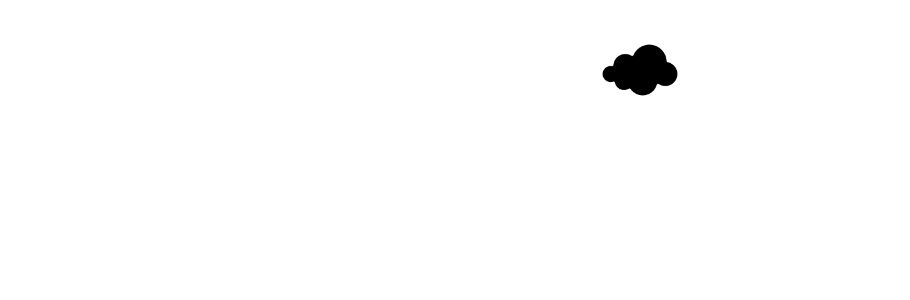
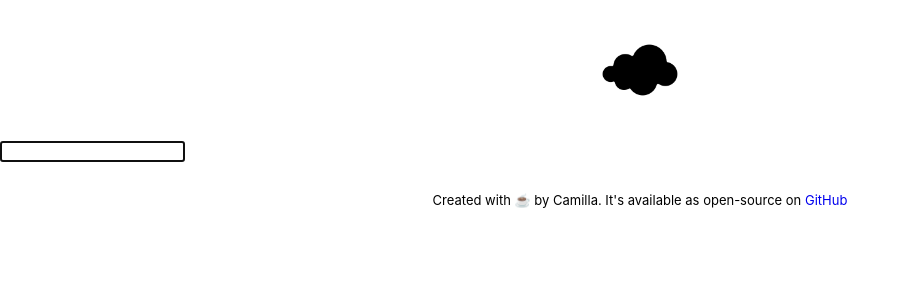
Before and after one commit to hicamilla/new-dictionary, a React (Create React App) app: page / in a window 1280 px wide. Shown: the top 300 px of the page, without its empty margins (0-910 px from the left). Built offline with nearby package versions, Linux system fonts and the light colour scheme; a web font is replaced by a local one.

Commit message:
# 2 Search engine

```diff
--- a/src/App.js
+++ b/src/App.js
@@ -1,12 +1,23 @@
 import logo from './logo.png';
 import './App.css';
+import Dictionary from "./Dictionary";
+import Footer from "./Footer";
+
+
 
 export default function App() {
   return (
     <div className="App">
-      <header className="App-header">
-        <img src={logo} className="App-logo img-fluid" alt="logo" />
-      </header>
+      <div className="container">
+          <header className="App-header"> <img src={logo} className="App-logo img-fluid" alt="logo" />
+        </header>
+        <main>
+          <Dictionary />
+        </main>
+        <footer>
+          <Footer />
+      </footer>
+      </div>
     </div>
   );
 }
--- /dev/null
+++ b/src/Dictionary.js
@@ -0,0 +1,23 @@
+import React, {useState} from "react";
+import "./Dictionary.css"
+
+export default function Dictionary() {
+  let [keyword, setKeyword] = useState("");
+
+  function search(event) {
+    event.preventDefault();
+    alert(`Searching for ${keyword} definition`);
+  }
+
+  function handleKeywordChange(event) {
+    setKeyword(event.target.value)
+  }
+
+  return (
+    <div className="Dictionary">
+      <form onSubmit={search}>
+        <input type="search" onChange={handleKeywordChange} autoFocus={true} />
+      </form>
+    </div>
+  );
+}
--- /dev/null
+++ b/src/Footer.css
@@ -0,0 +1,10 @@
+.App-footer{
+  font-size: 13px;
+  text-align: center;
+  text-decoration: none;
+  margin: 30px 0;
+}
+
+a{
+  text-decoration: none;
+}
--- /dev/null
+++ b/src/Footer.js
@@ -0,0 +1,6 @@
+import React from "react";
+import "./Footer.css";
+
+export default function Footer() {
+  return <p className="App-footer"> Created with ☕ by Camilla. It's available as open-source on <a href="https://github.com/hicamilla/new-dictionary">GitHub</a> </p>
+}
```
Also changed, not shown: src/App.css (line endings or trailing spaces), src/Dictionary.css (added).
